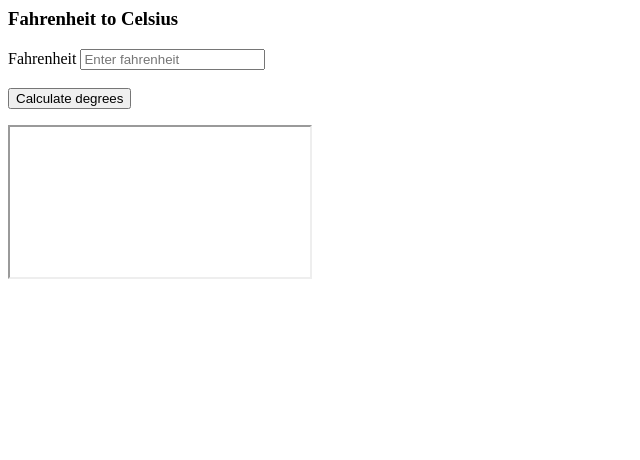
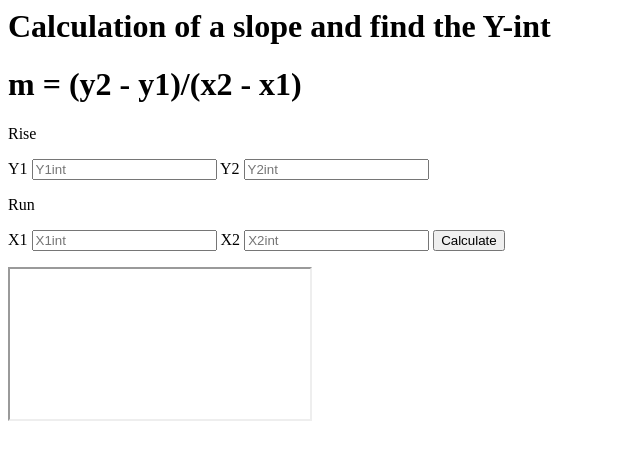
Before and after one commit to ICD2O-Digital-Tech-ShemS/Assign-03-PHP-Calculations, a PHP site: page / in a window 1280 px wide. Shown: the top 460 px of the page, without its empty margins (0-640 px from the left). Run offline with PHP 8.4, Linux system fonts and the light colour scheme.

Commit message:
this is a nwe one

```diff
--- a/index.php
+++ b/index.php
@@ -7,24 +7,37 @@
     <meta name="author" content="Shem Irekpita">
     <meta name="viewport" content="width=device-width, initial-scale=1.0">
     <!-- Title -->
-    <title>Fahrenheit to Celsius</title>
+    <title>slope</title>
   </head>
   <body>
 		<!-- php echo to print the html to the page -->
     <?php
-			echo "<h3>Fahrenheit to Celsius</h3>";
+			echo "<h1>Calculation of a slope and find the Y-int</h1>
+    <h1>m = (y2 - y1)/(x2 - x1)</h1>";
 		?>
 		<!-- form to get the base and height from the user -->
     <form action="./result.php" method="post" target="results">
-        <label for="fahrenheit">Fahrenheit</label>
-        <input type="text" id="fahrenheit" placeholder="Enter fahrenheit" name="fahrenheit">
-        <br><br>
-        <input type="submit" value="Calculate degrees">
+        <p>Rise</p>
+        <label for="Y1int">Y1</label>
+        <input type="number" step="any" id="Y1int" placeholder="Y1int">
+        <label for="Y2int">Y2</label>
+        <input type="number" step="any" id="Y2int" placeholder="Y2int">
+        <p>Run</p>
+        <label for="X1int">X1</label>
+        <input type="number" step="any" id="X1int" placeholder="X1int">
+        <label for="X2int">X2</label>
+        <input type="number" step="any" id="X2int" placeholder="X2int">
+        <button
+          class="mdl-button mdl-js-button mdl-button--raised mdl-js-ripple-effect mdl-button--accent"
+          onclick="calculate()">
+          Calculate
+        </button>
 		</form>
 
-			<iframe id="results" name="results">
+			<iframe id="result" name="result">
         <div id="user-info">
-          <div id="$Conversion"></div>
+          <div id="$slope"></div>
+          <div id="$calculation"></div>
         </div>
 	    </iframe>
 	</body>
```
Also changed, not shown: result.php (+10 -4 lines).
